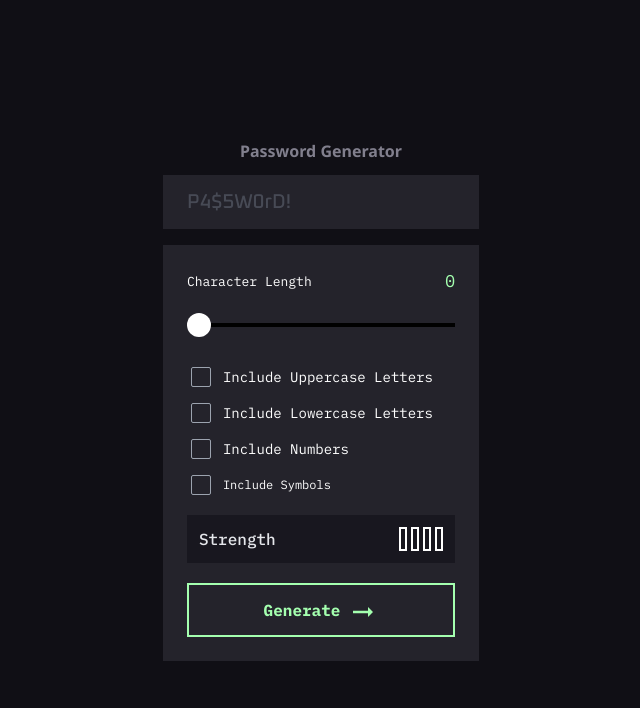
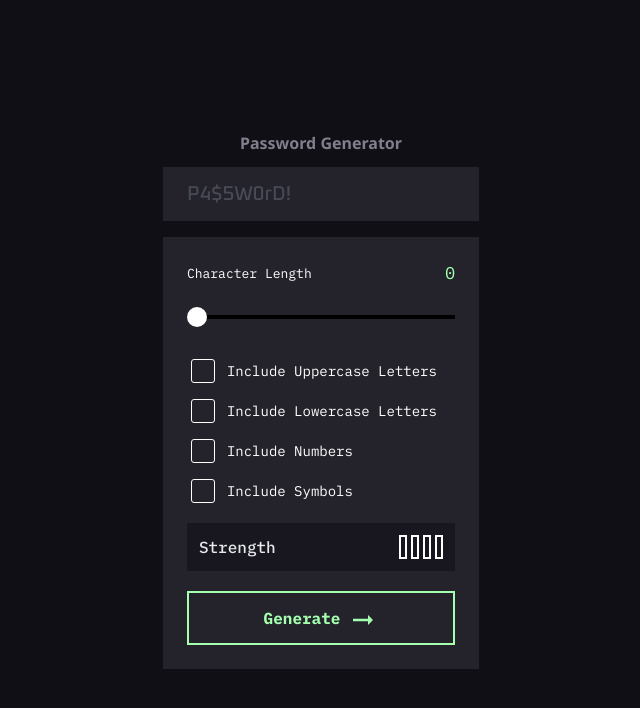
Before and after one commit to Brielle28/PasswordGenerator, a React (Vite) app: page / in a window 1280 px wide. Shown: the top 708 px of the page, without its empty margins (319-959 px from the left). Built offline with nearby package versions, Linux system fonts and the light colour scheme.

Commit message:
active state and the password generating function

```diff
--- a/src/Pages/PasswordGenerator.jsx
+++ b/src/Pages/PasswordGenerator.jsx
@@ -3,10 +3,11 @@ import "../index.css";
 import { MdArrowRightAlt } from "react-icons/md";
 
 export const PasswordGenerator = () => {
-  const [value, setValue] = useState(0);
+  const [value, setValue] = useState(0); // Character length slider value
+  const [password, setPassword] = useState(""); // Store the generated password
 
   const handleSliderChange = (e) => {
-    setValue(e.target.value);
+    setValue(Number(e.target.value)); // Update slider value as number
   };
 
   const [checkboxes, setCheckboxes] = useState({
@@ -21,19 +22,55 @@ export const PasswordGenerator = () => {
     setCheckboxes({ ...checkboxes, [name]: checked });
   };
 
+  const generatePassword = () => {
+    const upperCaseChars = "ABCDEFGHIJKLMNOPQRSTUVWXYZ";
+    const lowerCaseChars = "abcdefghijklmnopqrstuvwxyz";
+    const numberChars = "0123456789";
+    const symbolChars = "!@#$%^&*()_+[]{}|;:,.<>?";
+
+    // Build character set based on checkboxes
+    let charSet = "";
+    if (checkboxes.uppercase) charSet += upperCaseChars;
+    if (checkboxes.lowercase) charSet += lowerCaseChars;
+    if (checkboxes.numbers) charSet += numberChars;
+    if (checkboxes.symbols) charSet += symbolChars;
+
+    // Ensure at least one character type is selected
+    if (!charSet) {
+      alert("Please select at least one character type");
+      return;
+    }
+
+    // Generate password
+    let generatedPassword = "";
+    for (let i = 0; i < value; i++) {
+      const randomIndex = Math.floor(Math.random() * charSet.length);
+      generatedPassword += charSet[randomIndex];
+    }
+    setPassword(generatedPassword); // Update password state
+  };
+
   return (
     <div className="bg-[#100F15] h-screen flex flex-col items-center justify-center px-4 sm:px-8">
       <h1 className="text-[#817F8D] font-NotoSans font-bold mb-3">
         Password Generator
       </h1>
+
+      {/* Display generated password */}
       <div
         contentEditable="true"
         className="bg-[#24232B] w-full sm:w-[80%] md:w-[50%] lg:w-[26%] font-Oxanium outline-0 border-0 text-[20px] font-medium p-3 min-h-[40px] flex items-center pl-6"
       >
-        <h1 className="text-gray-500 opacity-50">P4$5W0rD!</h1>
+        <h1
+          className={`${
+            password ? "text-[#A4FFAF]" : "text-gray-500 opacity-50"
+          }`}
+        >
+          {password || "P4$5W0rD!"}
+        </h1>
       </div>
       <div className="w-full sm:w-[80%] md:w-[50%] lg:w-[26%] flex-col bg-[#24232B] px-6 py-6 mt-4 flex items-start justify-start font-IBMPlexMono">
-        {/* slider */}
+        {/* Slider */}
         <div className="flex flex-col items-center justify-center w-full">
           <div className="flex items-center justify-between w-full mb-7">
             <h1 className="text-[13px] text-white font-IBM Plex Mono">
@@ -49,10 +86,13 @@ export const PasswordGenerator = () => {
             max="30"
             value={value}
             onChange={handleSliderChange}
-            className="w-full h-1 bg-black appearance-none cursor-pointer slider"
+            className={`${
+              value > 0 ? "bg-[#A4FFAF]" : "bg-black"
+            } w-full h-1 appearance-none cursor-pointer slider hover:bg-[#A4FFAF]`}
           />
         </div>
-        {/* input field */}
+
+        {/* Checkbox Options */}
         <div className="w-full mt-10 ml-1">
           <div className="bg-[#24232B] w-full text-white">
             <div className="flex flex-col space-y-4">
@@ -63,11 +103,18 @@ export const PasswordGenerator = () => {
                   name="uppercase"
                   checked={checkboxes.uppercase}
                   onChange={handleCheckboxChange}
-                  className="w-4 h-4 bg-transparent border border-gray-400 rounded-sm appearance-none md:w-5 md:h-5 checked:border-white focus:outline-none"
+                  className="checkbox border-white outline-0 rounded-[3px] [--chkbg:#A4FFAF] [--chkfg:black] checked:border-green-500"
                 />
-                <span className="text-[12px] md:text-sm">Include Uppercase Letters</span>
+                <span
+                  className={`${
+                    checkboxes.uppercase === true
+                      ? "text-[#A4FFAF]"
+                      : "text-white"
+                  } text-[12px] md:text-sm`}
+                >
+                  Include Uppercase Letters
+                </span>
               </label>
-
               {/* Lowercase */}
               <label className="flex items-center space-x-3">
                 <input
@@ -75,11 +122,18 @@ export const PasswordGenerator = () => {
                   name="lowercase"
                   checked={checkboxes.lowercase}
                   onChange={handleCheckboxChange}
-                  className="w-4 h-4 bg-transparent border border-gray-400 rounded-sm appearance-none md:w-5 md:h-5 checked:bg-black checked:border-white focus:outline-none"
+                  className="checkbox border-white outline-0 rounded-[3px] [--chkbg:#A4FFAF] [--chkfg:black] checked:border-green-500"
                 />
-                <span className="text-[12px] md:text-sm">Include Lowercase Letters</span>
+                <span
+                  className={`${
+                    checkboxes.lowercase === true
+                      ? "text-[#A4FFAF]"
+                      : "text-white"
+                  } text-[12px] md:text-sm`}
+                >
+                  Include Lowercase Letters
+                </span>
               </label>
-
               {/* Numbers */}
               <label className="flex items-center space-x-3">
                 <input
@@ -87,11 +141,18 @@ export const PasswordGenerator = () => {
                   name="numbers"
                   checked={checkboxes.numbers}
                   onChange={handleCheckboxChange}
-                  className="w-4 h-4 bg-transparent border border-gray-400 rounded-sm appearance-none md:w-5 md:h-5 checked:bg-black checked:border-white focus:outline-none"
+                  className="checkbox border-white outline-0 rounded-[3px] [--chkbg:#A4FFAF] [--chkfg:black] checked:border-green-500"
                 />
-                <span className="text-[12px] md:text-sm">Include Numbers</span>
+                <span
+                  className={`${
+                    checkboxes.numbers === true
+                      ? "text-[#A4FFAF]"
+                      : "text-white"
+                  } text-[12px] md:text-sm`}
+                >
+                  Include Numbers
+                </span>
               </label>
-
               {/* Symbols */}
               <label className="flex items-center space-x-3">
                 <input
@@ -99,14 +160,23 @@ export const PasswordGenerator = () => {
                   name="symbols"
                   checked={checkboxes.symbols}
                   onChange={handleCheckboxChange}
-                  className="w-4 h-4 bg-transparent border border-gray-400 rounded-sm appearance-none md:w-5 md:h-5 checked:bg-black checked:border-white focus:outline-none"
+                  className="checkbox border-white outline-0 rounded-[3px] [--chkbg:#A4FFAF] [--chkfg:black] checked:border-green-500"
                 />
-                <span className="text-[12px] md:text-smm">Include Symbols</span>
+                <span
+                  className={`${
+                    checkboxes.symbols === true
+                      ? "text-[#A4FFAF]"
+                      : "text-white"
+                  } text-[12px] md:text-sm`}
+                >
+                  Include Symbols
+                </span>
               </label>
             </div>
           </div>
         </div>
-        {/* strength showcase */}
+
+        {/* Strength Showcase */}
         <div className="flex items-center justify-between w-full bg-[#18171F] mt-5 p-3">
           <h1 className="font-medium text-gray-200 font-IBMPlexMono">
             Strength
@@ -118,13 +188,15 @@ export const PasswordGenerator = () => {
             <div className="w-2 h-6 font-bold border-2 border-white font-IBMPlexMono" />
           </div>
         </div>
-        {/* generate button */}
-        <button className="mt-5 flex items-center justify-center gap-2 bg-transparent border-2 border-[#A4FFAF] w-full p-2">
-          <h1 className="font-bold font-IBMPlexMono text-[#A4FFAF]">
-            Generate
-          </h1>
+
+        {/* Generate Button */}
+        <button
+          onClick={generatePassword}
+          className="mt-5 flex items-center justify-center gap-2 bg-transparent border-2 border-[#A4FFAF] w-full p-2 text-[#A4FFAF] hover:bg-[#A4FFAF] hover:text-black"
+        >
+          <h1 className="font-bold font-IBMPlexMono">Generate</h1>
           <MdArrowRightAlt
-            className="font-bold font-IBMPlexMono text-[#A4FFAF] mt-1"
+            className="mt-1 font-bold font-IBMPlexMono"
             size={30}
           />
         </button>
--- a/src/index.css
+++ b/src/index.css
@@ -13,16 +13,20 @@ input[type="range"].slider {
   input[type="range"].slider::-webkit-slider-thumb {
     -webkit-appearance: none;
     appearance: none;
-    width: 24px; /* Adjust the size of the thumb */
-    height: 24px;
+    width: 20px; /* Adjust the size of the thumb */
+    height: 20px;
     border-radius: 50%; /* Make it round */
     background-color: white; /* Change the color of the thumb */
     cursor: pointer; /* Add a pointer cursor on hover */
   }
 
+  input[type="range"].slider::-webkit-slider-thumb:hover {
+    background-color: #A4FFAF; /* Color on hover */
+}
+
   input[type="range"].slider::-moz-range-thumb {
-    width: 24px; /* Adjust the size of the thumb for Firefox */
-    height: 24px;
+    width: 20px; /* Adjust the size of the thumb for Firefox */
+    height: 20px;
     border-radius: 50%;
     background-color: white; /* Change the color */
     cursor: pointer;
```
